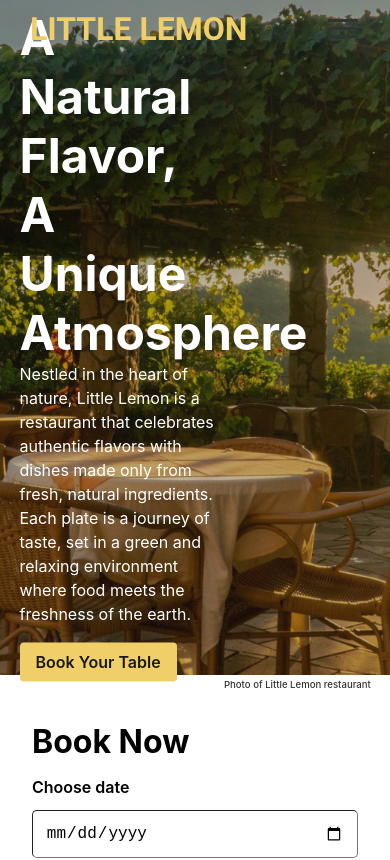
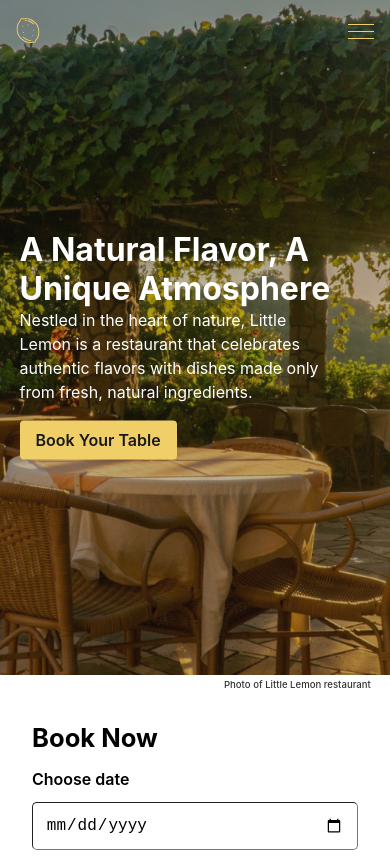
Before and after one commit to Alessia-C/booking-table, a React (Create React App) app: page / in a window 390 px wide. Shown: the top 860 px of the page. Built offline with nearby package versions, Linux system fonts and the light colour scheme.

Commit message:
fix mobile

```diff
--- a/src/App.css
+++ b/src/App.css
@@ -12,6 +12,7 @@
 html {
   font-size: 18px;
 }
+
 
 ul {
   list-style-type: none;
@@ -60,4 +61,13 @@
   html {
     font-size: 16px;
   }
+
+  h2 {
+    font-size: 2rem;
+  }
+
+  h3 {
+    font-size: 1.6rem;
+  }
+
 }
--- a/src/components/Footer/Footer.js
+++ b/src/components/Footer/Footer.js
@@ -10,7 +10,7 @@
       <div className="wrap-col">
         <div className="col">
           <h4>Navigation</h4>
-          <Nav />
+          <Nav footer={true} />
         </div>
         <div className="col">
           <h4>Contact</h4>
--- a/src/components/Form/Form.js
+++ b/src/components/Form/Form.js
@@ -22,7 +22,6 @@
 
   const handleSubmit = (e) => {
     e.preventDefault();
-    console.log(formData);
   };
 
   const isFormValid = () => {
--- a/src/components/Header/Header.js
+++ b/src/components/Header/Header.js
@@ -25,11 +25,14 @@
 
   return (
     <header className={isScrolled ? "scrolled" : ""}>
-      <img
-        src={logo}
-        alt="logo little lemon restaurant"
-        aria-label="Little Lemon Restaurant Logo"
-      />
+      <figure className="wrap-logo">
+        <img
+          className="logo"
+          src={logo}
+          alt="logo little lemon restaurant"
+          aria-label="Little Lemon Restaurant Logo"
+        />
+      </figure>
       {isMobile ? <MobileNav /> : <Nav />}
     </header>
   );
--- a/src/components/Header/header.css
+++ b/src/components/Header/header.css
@@ -26,12 +26,24 @@
 .bar {
   width: 25px;
   height: 2px;
-  background-color: #333;
+  background-color: var(--brand-color);
   margin: 5px 0;
 }
 
+
+header.scrolled{
+  background-color: #191919ba;
+}
+
 @media (max-width: 768px) {
+  header {
+    padding: 1em;
+  }
 
+  header .wrap-logo{
+    width: 30px;
+    overflow: hidden;
+  }
   ul {
     display: flex;
     flex-direction: column;
@@ -45,7 +57,3 @@
     padding: 1em;
   }
 }
-
-header.scrolled{
-  background-color: #191919ba;
-}
--- a/src/components/Hero/Hero.js
+++ b/src/components/Hero/Hero.js
@@ -15,8 +15,7 @@
         <p className="info">
           Nestled in the heart of nature, Little Lemon is a restaurant that
           celebrates authentic flavors with dishes made only from fresh, natural
-          ingredients. Each plate is a journey of taste, set in a green and
-          relaxing environment where food meets the freshness of the earth.
+          ingredients.
         </p>
         <a className="cta" href="/reservation">Book Your Table</a>
       </div>
--- a/src/components/Hero/hero.css
+++ b/src/components/Hero/hero.css
@@ -8,14 +8,6 @@
   object-fit: cover;
 }
 
-#hero .hero-content {
-  position: absolute;
-  top: 50%;
-  left: 5%;
-  transform: translateY(-50%);
-  color: #fff;
-  width: 50vw;
-}
 #hero .hero-content {
   position: absolute;
   top: 50%;
@@ -43,10 +35,7 @@
 }
 
 @media (max-width: 768px) {
-  #hero .container {
-    width: 100vw;
-    flex-direction: column;
-    gap: 1em;
-    padding: 2em;
+  #hero .hero-content {
+    width: 80vw;
   }
 }
--- a/src/components/Mobile/Menu/MobileNav.js
+++ b/src/components/Mobile/Menu/MobileNav.js
@@ -9,7 +9,6 @@
     setIsOpen(prev =>!prev);
   };
 
-  console.log(isOpen)
   return (
     <div className="hamburger-menu">
       <button className="hamburger-icon" onClick={toggleMenu}>
--- a/src/components/Mobile/Menu/menu.css
+++ b/src/components/Mobile/Menu/menu.css
@@ -6,8 +6,8 @@
   display: flex;
   flex-direction: column;
   justify-content: space-around;
-  width: 30px;
-  height: 24px;
+  width: 26px;
+  height: 20px;
   background-color: transparent;
   border: none;
   cursor: pointer;
@@ -19,8 +19,8 @@
 .bar2,
 .bar3 {
   width: 100%;
-  height: 3px;
-  background-color: #333;
+  height: 1px;
+  background-color: var(--brand-color);
   transition: 0.4s;
 }
 
--- a/src/components/Nav.js
+++ b/src/components/Nav.js
@@ -1,11 +1,12 @@
 import React from 'react'
 
-const Nav = () => {
+const Nav = ({footer}) => {
+  let reservationLabel = !footer ? "Book Your Table" : "Reservation"
   return (
     <nav aria-label='Main Navigatio'>
         <ul>
             <li><a href='#hero'>Home</a></li>
-            <li><a href='#reservation' className='cta'>Book Your Table</a></li>
+            <li><a href='#reservation' className={!footer ? 'cta' : ''}>{reservationLabel}</a></li>
         </ul>
     </nav>
   )
```
Also changed, not shown: src/assets/img/Logo.svg.
